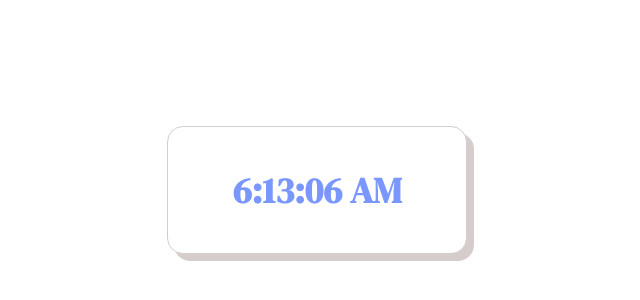
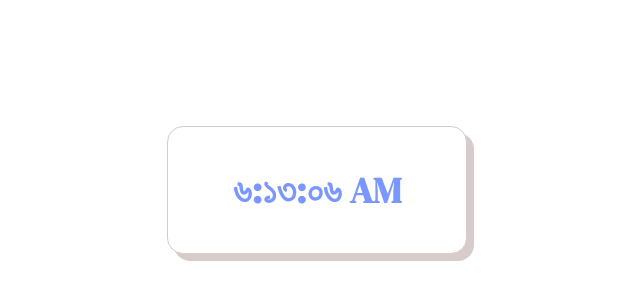
Before and after one commit to Tusar78/100DaysOfCode, a React (Create React App) app in the folder Day-4/my-app/: page / in a window 1280 px wide. Shown: the part 210-510 px from the top of the page, without its empty margins (323-963 px from the left). Built offline with nearby package versions, Linux system fonts and the light colour scheme.

Commit message:
Updated bengoli clock

```diff
--- a/Day-4/my-app/src/App.js
+++ b/Day-4/my-app/src/App.js
@@ -3,7 +3,7 @@ import Clock from "./Components/Clock";
 function App() {
   return (
     <>
-      <Clock locale="en-US" />
+      <Clock locale="bn-BD" />
     </>
   );
 }
--- a/Day-4/my-app/src/Components/Clock.js
+++ b/Day-4/my-app/src/Components/Clock.js
@@ -2,10 +2,6 @@ import React, { Component } from "react";
 
 export class Clock extends Component {
   state = { date: new Date() };
-
-  componentDidMount() {
-    this.clockTimer = setInterval(() => this.tick(), 1000);
-  }
 
   tick() {
     this.setState({
@@ -13,10 +9,20 @@ export class Clock extends Component {
     })
   }
 
+  componentDidMount() {
+    this.clockTimer = setInterval(() => this.tick(), 1000);
+  }
+
+  componentWillUnmount() {
+    clearInterval(this.clockTimer);
+  }
+
+
   render() {
+    const { locale } = this.props;
     return (
       <div className="clock">
-        <h2>{this.state.date.toLocaleTimeString()}</h2>
+        <h2>{this.state.date.toLocaleTimeString(locale)}</h2>
       </div>
     );
   }
```
